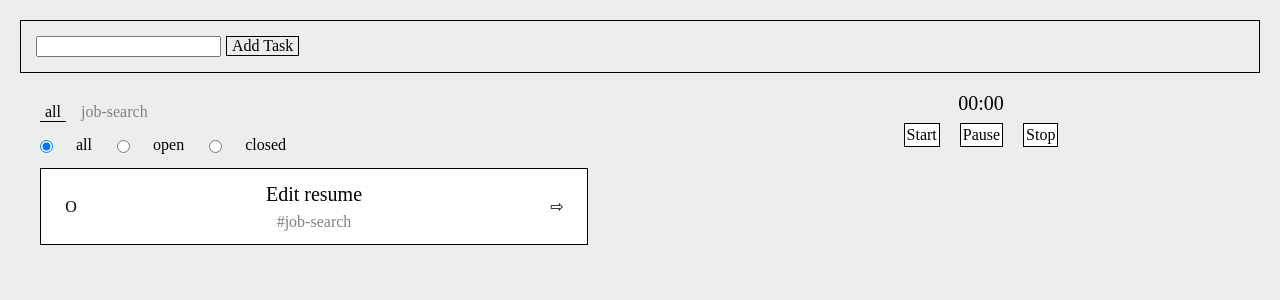
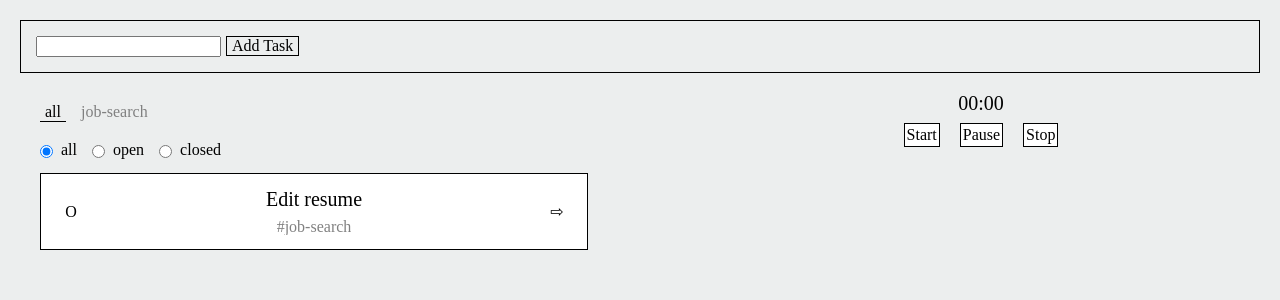
Before and after one commit to CaribouBlue/sprint, a React (Create React App) app: page /app in a window 1280 px wide. Shown: the top 300 px of the page. Built offline with nearby package versions, Linux system fonts and the light colour scheme.

Commit message:
styling and queue task bug fix
Overflow and scroll bar styling
Fixed bug that prevented buttons on queue tasks from being pressed due to rerendering caused by dragging functions state change

```diff
--- a/src/components/QTask.js
+++ b/src/components/QTask.js
@@ -17,7 +17,10 @@ const QTask = props => (
   <div
     className={props.break ? 'break-box' : 'task-box'}
     style={{color: props.closed ? 'grey' : 'black'}}
-    onMouseDown={() => props.setDragging(props.position)}
+    onMouseDown={e => {
+      if (e.target.tagName === 'DIV')
+        props.setDragging(props.position);
+    }}
     onMouseEnter={() => props.break ? null : props.swap(props.position)}
   >
     {
--- a/src/components/TaskManager.js
+++ b/src/components/TaskManager.js
@@ -96,6 +96,7 @@ export default  class extends Component {
           className="status-form"
           onChange={this.selectStatus}
         >
+          <div>
             <input
               type="radio"
               name="status"
@@ -103,18 +104,23 @@ export default  class extends Component {
               defaultChecked
             />
             <p>all</p>
+          </div>
+          <div>
             <input
               type="radio"
               name="status"
               value="open"
             />
             <p>open</p>
+          </div>
+          <div>
             <input
               type="radio"
               name="status"
               value="closed"
             />
             <p>closed</p>
+          </div>
         </form>
         {this.renderTasks()}
       </div>
--- a/src/components/TaskQueue.js
+++ b/src/components/TaskQueue.js
@@ -25,7 +25,7 @@ class TaskQueue extends React.Component {
   }
 
   setDragging(item = 'none') {
-    console.log('dragging', item);
+    console.log('setting drg');
     this.setState({ dragging: item });
   }
 
@@ -60,8 +60,13 @@ class TaskQueue extends React.Component {
     return (
       <div
         className="task-queue"
-        onMouseUp={() => this.setDragging()}
-        onMouseLeave={() => this.setDragging()}
+        onMouseUp={e => {
+          if (e.target.tagName === 'DIV')
+            this.setDragging();
+        }}
+        onMouseLeave={() => {
+          this.setDragging();
+        }}
       >
         {this.renderTasks()}
       </div>
--- a/src/reducers/tasks.js
+++ b/src/reducers/tasks.js
@@ -58,7 +58,7 @@ const tasksReducer = (state = defaultState, action) => {
       newState.manager = [...state.manager];
       newState.queue = [...state.queue];
       const item1 = newState.queue[pl.index1];
-      newState.queue[pl.index1] = newState. queue[pl.index2];
+      newState.queue[pl.index1] = newState.queue[pl.index2];
       newState.queue[pl.index2] = item1;
       return newState;
     }
--- a/src/styles/app.css
+++ b/src/styles/app.css
@@ -115,7 +115,6 @@ body {
       padding: 5px;
       padding-bottom: 0px;
       margin: 5px;
-      margin-bottom: 15px;
       margin-top: 0px;
       color: grey; }
     .task-manager .tabs-box .open {
@@ -123,9 +122,25 @@ body {
       border-bottom: 1px black solid; }
   .task-manager .status-form {
     display: flex;
-    justify-content: space-between;
     width: 45%;
-    margin-bottom: 15px; }
+    margin-bottom: 15px;
+    margin-top: 15px; }
+    .task-manager .status-form div {
+      display: flex; }
+      .task-manager .status-form div p {
+        margin-left: 5px;
+        margin-right: 10px; }
+  .task-manager ::-webkit-scrollbar {
+    width: 5px; }
+  .task-manager ::-webkit-scrollbar-track {
+    -webkit-box-shadow: inset 0 0 6px rgba(0, 0, 0, 0.1);
+    -webkit-border-radius: 10px;
+    border-radius: 10px; }
+  .task-manager ::-webkit-scrollbar-thumb {
+    -webkit-border-radius: 10px;
+    border-radius: 10px;
+    background: lightgrey;
+    -webkit-box-shadow: inset 0 0 6px rgba(0, 0, 0, 0.1); }
 
 .task-box, .break-box {
   display: flex;
@@ -141,12 +156,19 @@ body {
     justify-content: center;
     align-items: center;
     height: 100%;
-    margin: 10px; }
+    margin: 10px;
+    max-width: 50%; }
     .task-box div .task-name, .break-box div .task-name {
       margin-bottom: 10px;
-      font-size: 20px; }
+      font-size: 20px;
+      max-width: 100%;
+      overflow-wrap: break-word; }
     .task-box div .task-tags, .break-box div .task-tags {
-      color: grey; }
+      color: grey;
+      max-width: 100%;
+      overflow-x: auto;
+      overflow-y: hidden;
+      white-space: nowrap; }
   .task-box button, .break-box button {
     margin: 20px;
     height: 20px;
--- a/src/styles/app.scss
+++ b/src/styles/app.scss
@@ -13,6 +13,7 @@ body {
 #app-box {
   height: 100%;
 }
+
 
 .task-bar {
   border: 1px solid black;
@@ -56,8 +57,6 @@ body {
     }
 
     .task-queue {
-      //border: 1px solid black;
-      //padding: 15px;
       ::selection {
         background-color:Transparent;
       }
@@ -68,7 +67,6 @@ body {
 
 .task-manager {
   width: 45%;
-  //border: 1px solid black;
   padding: 15px;
 
   .tabs-box {
@@ -79,7 +77,6 @@ body {
       padding: 5px;
       padding-bottom: 0px;
       margin: 5px;
-      margin-bottom: 15px;
       margin-top: 0px;
       color: grey;
     }
@@ -92,12 +89,38 @@ body {
 
   .status-form {
     display: flex;
-    justify-content: space-between;
     width: 45%;
     margin-bottom: 15px;
+    margin-top: 15px;
+
+    div {
+      display: flex;
+
+      p {
+        margin-left: 5px;
+        margin-right: 10px;
+      }
+    }
   }
 
+  ::-webkit-scrollbar {
+      width: 5px;
+  }
+
+  ::-webkit-scrollbar-track {
+      -webkit-box-shadow: inset 0 0 6px rgba(0,0,0,0.1);
+      -webkit-border-radius: 10px;
+      border-radius: 10px;
+  }
+
+  ::-webkit-scrollbar-thumb {
+      -webkit-border-radius: 10px;
+      border-radius: 10px;
+      background: lightgrey;
+      -webkit-box-shadow: inset 0 0 6px rgba(0,0,0,0.1);
+  }
 }
+
 
 
 .task-box {
@@ -116,14 +139,21 @@ body {
     align-items: center;
     height: 100%;
     margin: 10px;
+    max-width: 50%;
 
     .task-name {
       margin-bottom: 10px;
       font-size: 20px;
+      max-width: 100%;
+      overflow-wrap: break-word;
     }
 
     .task-tags {
       color: grey;
+      max-width: 100%;
+      overflow-x: auto;
+      overflow-y: hidden;
+      white-space: nowrap;
     }
   }
 
```
Also changed, not shown: 2 other files (tests, documents, lock files or other folders). Lines whose indentation alone changed are shown as unchanged.
